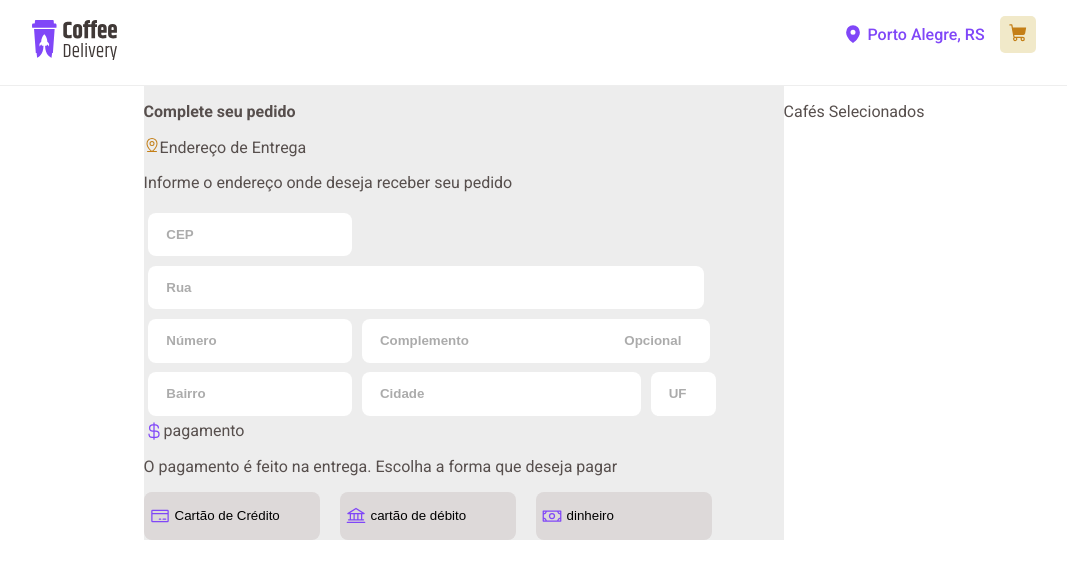
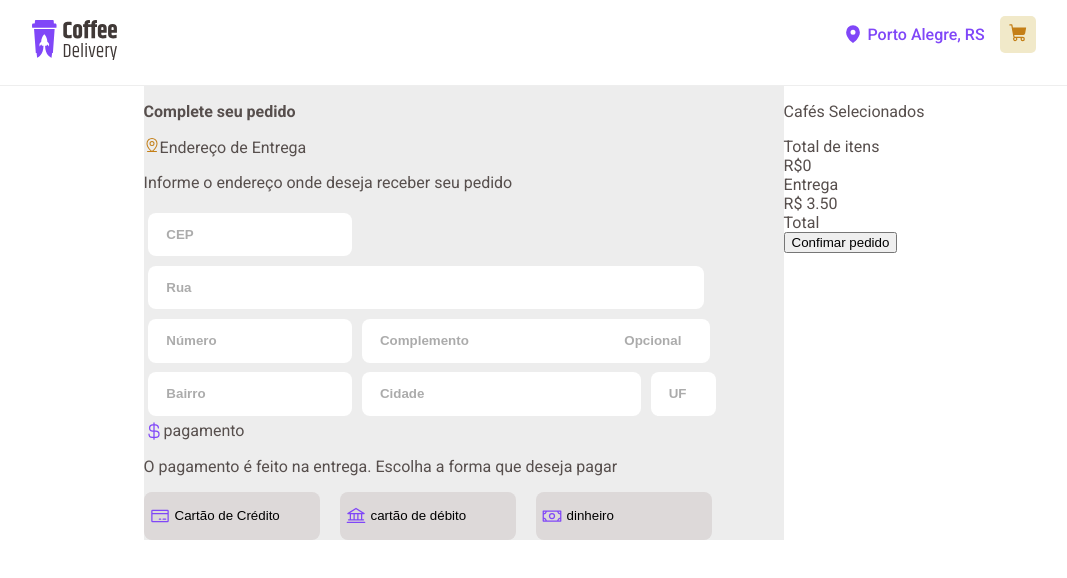
Before and after one commit to SamuelMuleu/coffeeDelivery, a React (Vite) app: page /checkout in a window 1280 px wide. Shown: the top 578 px of the page, without its empty margins (106-1173 px from the left). Built offline with nearby package versions, Linux system fonts and the light colour scheme.

Commit message:
delivery prices ands sum

```diff
--- a/src/components/Cards/index.tsx
+++ b/src/components/Cards/index.tsx
@@ -8,7 +8,7 @@ import {
 import { ProductsContext } from "../Main/index.tsx";
 import { Counter } from "../Counter";
 
-export function Card() {
+export const  Card = () => {
   const products = useContext(ProductsContext);
 
   const handleUpdate = (
@@ -24,7 +24,7 @@ export function Card() {
 
   return (
     <>
-      {products.map((product) => (
+      { products ? products.map((product) => (
         <Container key={product.id}>
           <CardContainer>
             <img src={product.image} alt={product.name} />
@@ -42,7 +42,7 @@ export function Card() {
             </CounterContainer>
           </CardContainer>
         </Container>
-      ))}
+      )) : null}
     </>
   );
 }
--- a/src/components/SelectedCoffees/index.tsx
+++ b/src/components/SelectedCoffees/index.tsx
@@ -1,4 +1,4 @@
-import { useContext } from "react";
+import { useContext, useEffect, useState } from "react";
 import {
   SelectedCoffeeContainer,
   CounterContainer,
@@ -13,11 +13,41 @@ import { Plus, Trash, Minus } from "@phosphor-icons/react";
 
 export const SelectedCoffee = () => {
   const { orders } = useContext(OrderContext);
-  console.log(orders);
+  const [sumPrice, setSumPrice] = useState<number>();
+  const [delivery, setDelivery] = useState<number>();
+  const [total, setTotal] = useState<number>();
 
   const handleRemove = (order: number) => {
-    console.log(order);
+    console.log(`${order}Remover`);
   };
+
+  useEffect(()=>{
+
+
+    if (orders) {
+      const prices = orders.reduce((total,order) => {
+
+
+        return total + order.product.price;
+      },0);
+
+      setSumPrice(parseFloat(prices.toFixed(3)));
+      setDelivery(3.50)
+    }
+
+    if( sumPrice && delivery ){{
+
+      const totalSum =  sumPrice + delivery
+
+  setTotal(parseFloat(totalSum.toFixed(2)))
+    }
+
+  }
+
+
+  },[delivery,orders,sumPrice])
+
+
 
   return (
     <Container>
@@ -56,16 +86,22 @@ export const SelectedCoffee = () => {
                   </CounterContainer>
                 </SelectdCoffeeNameContainer>
 
-                <div>
-                  {/*
-                <div>Total</div>
-
-                <button>Confimar pedido</button> */}
-                </div>
+                <div></div>
               </div>
             </SelectedCoffeeContainer>
           ))
         : null}
+
+      <div>
+        <div>Total de itens </div>
+        <div>R${sumPrice}</div>
+        <div>Entrega</div>
+        <div>R$ {delivery?.toFixed(2)}</div>
+        <div>Total</div>
+        <div>{total}</div>
+
+        <button>Confimar pedido</button>
+      </div>
     </Container>
   );
 };
--- a/src/contexts/Context.tsx
+++ b/src/contexts/Context.tsx
@@ -36,11 +36,13 @@ export const OrderProvider: FC<OrderProviderProps> = ({ children }) => {
   const addOrder = (order: Order) => {
 
 
-    setOrders([...orders, order]);
 
     if(order.quantity <= 0 ){
-      setOrders([...orders])
+      return
     }
+
+
+    setOrders((prevOrders) => [...prevOrders, order]);
   };
 
 
--- a/src/pages/Home/index.tsx
+++ b/src/pages/Home/index.tsx
@@ -2,7 +2,7 @@ import { HomeContainer } from "./styles";
 
 import { Main } from "../../components/Main";
 import { Article } from "../../components/Article";
-import { Card } from "../../components/Cards";
+
 
 
 export const Home = () => {
@@ -14,7 +14,7 @@ export const Home = () => {
       <h2>Nossos Cafés</h2>
 
       <Main />
-      <Card />
+
     </HomeContainer>
   );
 };
```
